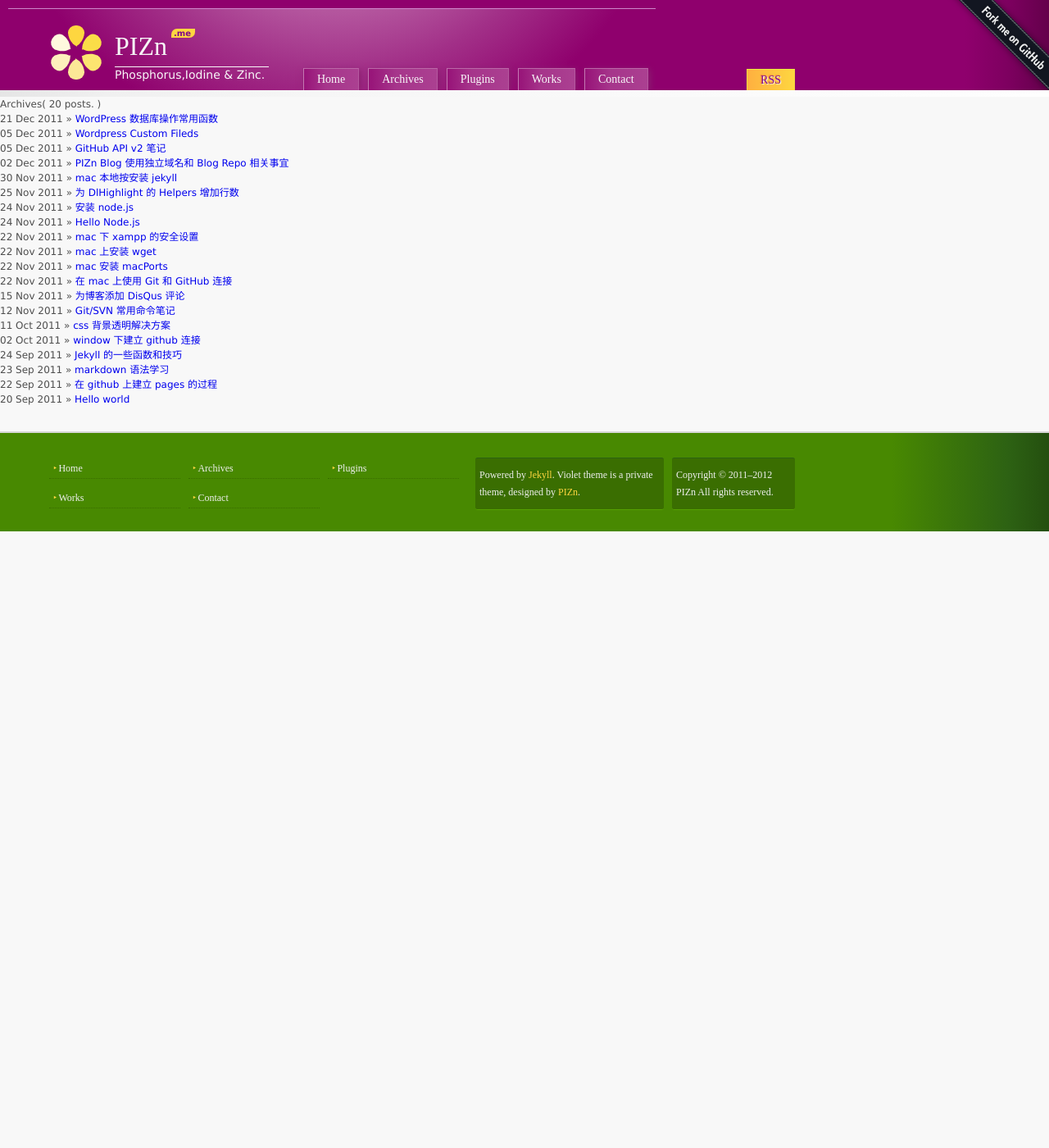
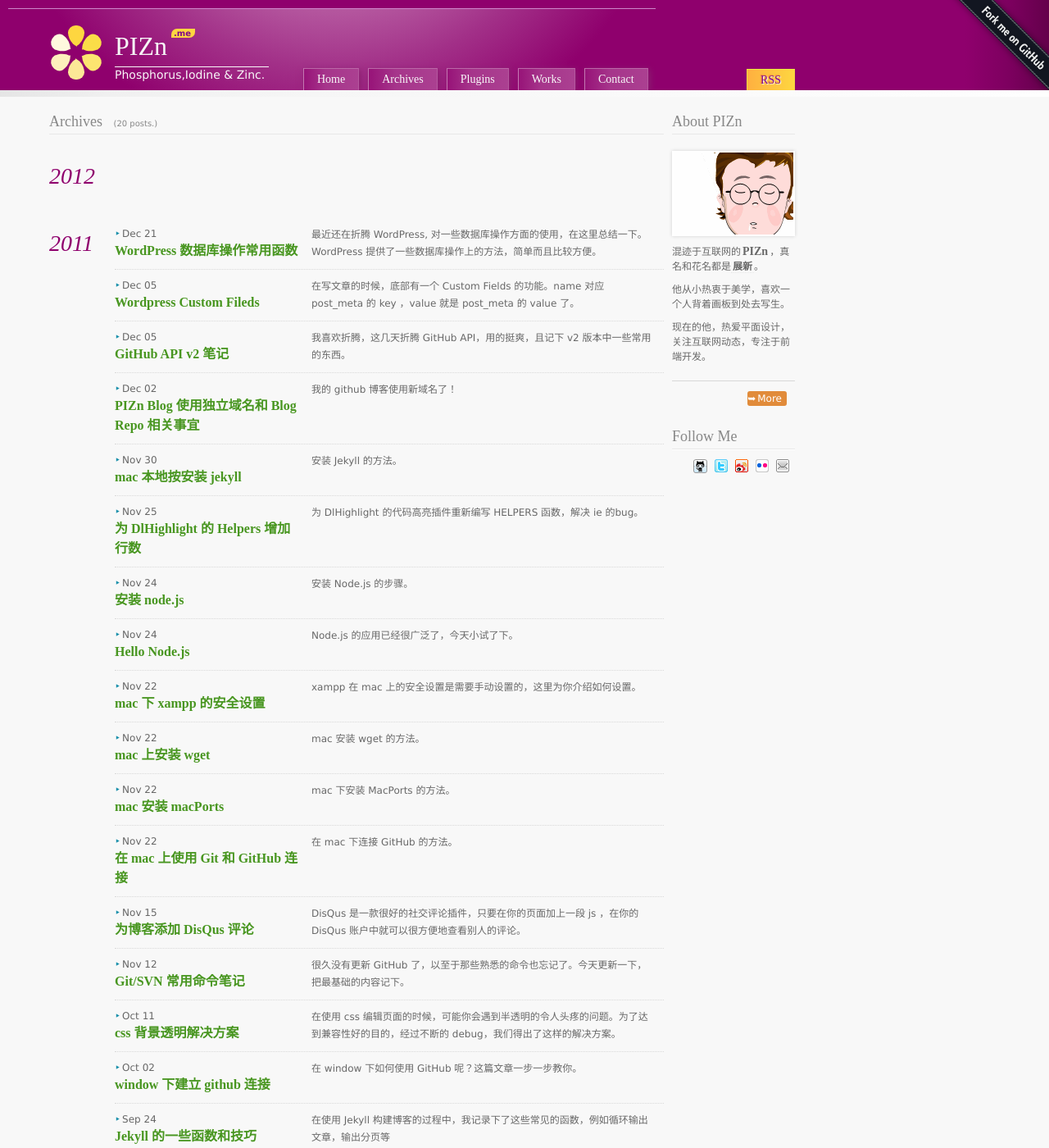
Before and after one commit to pizn/pizn.github.com, a Jekyll site: the page built from archives.html, in a window 1280 px wide and 1400 px high. Shown: the whole window at 82% size. Built offline with Jekyll 4.4.1, drawn with Linux system fonts in a browser that asks for light colours; Markdown is read by kramdown in place of the engine named in the settings; comment, search, counter and statistics services are not loaded; some of the changed text lies outside the part shown.

Commit message:
add contact

```diff
--- a/archives.html
+++ b/archives.html
@@ -1,12 +1,40 @@
 ---
-layout:           default
-title:            Archives
+layout: default
+title: Archives
+description: PIZn 的文章归档。在这里你可以找到 PIZn.Me 上的所有文章列表。在这里，不仅仅是用来快速记录工作，学习，生活的一点一滴的地方，更是 PIZn 对 Jekyll 的学习和使用的一次有意义的实践。
+keywords: PIZn, GitHub, Archives, mac, css, html, javascript, violet, Jekyll, plugins, wordpress
 ---
-<article id="post-list">
-  <h3>{{ page.title }}<span>(&nbsp;{{ site.posts | size }} posts.&nbsp;)</span></h3>
-  <ul class="posts">
-    {% for post in site.posts %}
-      <li><span>{{ post.date | date_to_string }}</span>&nbsp;&raquo;&nbsp;<a href="{{ post.url }}" title="{{ post.title }}" alt="bookmark">{{ post.title }}</a></li>
-    {% endfor %}
-  </ul>
-</article>
+	<section class="content fn-clear">
+        <div class="ui-grid-25 ui-grid-right content-top">
+            <section class="ui-grid-19 violet-post">
+                <h4 class="v-section-tit">Archives&nbsp;&nbsp;&nbsp;<span>({{ site.posts | size }} posts.)</span></h4>
+				{% capture post_year1 %}{{ 'now' | date: '%Y' }}{% endcapture %}
+				<div class="violet-archive fn-clear">
+					<p class="ui-grid-2 year">{{ post_year1 }}</p>
+					<div class="ui-grid-17 ui-grid-right ui-grid-bottom">
+					{% for post in site.posts %}
+						{% capture post_year2 %}{{ post.date | date: '%Y' }}{% endcapture %}
+						{% if post_year1 != post_year2 %}
+							{% assign post_year1 = post_year2 %}
+					</div>
+				</div><!-- //violet-archive -->
+				<div class="violet-archive fn-clear">
+					<p class="ui-grid-2 year">{{ post_year1 }}</p>
+					<div class="ui-grid-17 ui-grid-right ui-grid-bottom">
+						{% endif %}
+						<article class="article fn-clear">
+                            <div class="ui-grid-6 v-archive-tit">
+                                <p class="v-date"><span>&#8227;</span>{{ post.date | date: '%b %d' }}</p>
+                                <h3><a href="{{ post.url }}">{{ post.title }}</a></h3>
+                            </div>
+                            <div class="ui-grid-11 v-archive-det">
+                                <p>{{ post.description }}</p>
+                            </div>
+                        </article><!-- //archive -->
+					{% endfor %}
+					</div>
+				</div><!-- //violet-archive -->
+            </section><!-- //violet-post -->
+            {% include aside.html %}
+        </div>
+    </section><!-- //content -->
--- /dev/null
+++ b/contact.html
@@ -0,0 +1,53 @@
+---
+layout: default
+title: Contact
+description: 关于 PIZn 的作者信息以及 PIZn.Me 的站点信息。Change Log 信息等。
+keywords:  About, Author, Site, Alice, Dota, PIZn, Violet, Violet 2.0, Jekyll, GitHub, Chrome, Firefox, Safari, IE, MS, Contact, Change, Log, SEO
+isContact: true
+---
+	<section class="content fn-clear">
+        <div class="ui-grid-25 ui-grid-right content-top">
+            <section class="ui-grid-19 violet-post">
+                <h4 class="v-section-tit">A Little About Me.</h4>
+                <div class="violet-face2face" id="J_f2f">
+                	<ul>
+                		<li><span>大部分时候，我都是笑脸嘻嘻的。</br>但是我的眼睛会眯成一条线哦！^_^</span></li>
+                		<li><span>打篮球的时候，我也希望能像麦迪一样的默契，</br>恩，眯一个。</span></li>
+                		<li><span>呵呵，我也喜欢作弄人哦。</br>啦啦啦啦～～</span></li>
+                		<li><span>小时候看比卡丘，那个火箭军团就是经常这样子得意地看着你吧！</span></li>
+                		<li class="last"><span>其实我挺老实的，故意像Tom一样，装作一副强大无比的样子。</br>(Tom--猫和老鼠)</span></li>
+                		<li><span>我会不定时就大惊小怪，不懂装懂地“啊，哦，额”…</br>Yes。</span></li>
+                		<li><span>天啊，我居然暴露了这么多信息出来。</br>会不会做噩梦啊？</span></li>
+                		<li><span>今年的冬天还没下雪，我却冷得要命。</br>求温暖。</span></li>
+                		<li><span>我擦！</br>最不爽的就是看到不合理的需求，但却无法说出理由来说它不合理。</span></li>
+                		<li class="last"><span>呼呼。算了！</br>你觉得我是怎么样的人？</span></li>
+                	</ul>
+                </div>
+                <article class="v-entry">
+                    <h3>关于作者 / About Me</h3>
+                    <p>他是混迹于互联网的 <strong>PIZn</strong> ，真名和花名都是<strong>展新</strong>。</p>
+                    <p>他来自广东<strong>潮州</strong>，毕业于广东工业大学。他曾经是广工大计算机学院团委的一员，负责海报宣传和制作。他曾经是广工大计算机协同软件研发中心的一员，负责视觉设计和页面制作。他依旧是 <a href="http://www.gdutgeek.com" rel="nofollow" target="_blank" >GdutGeek</a> 的一员，希望通过 Geeker 的努力，能继续为广工大营造 Geek 精神的气氛。</p>
+                    <p>他现在生活在一座美丽的城市－－杭州，是 <a href="http://www.aliceui.com" target="_blank" rel="nofollow">Alice</a> 小组的一员，负责 Alice 样式库开源等工作。同时他也是萤火虫小分队的一员，关注无障碍体验设计。现在的他，热爱着平面设计，关注互联网动态，专注于前端开发。</p>
+                   	<p>他兴趣广泛。从小喜欢美术，梦想自己成为一个画家。喜欢一个人背着画板到处去写生，用线条记录这个世界某些时刻的一些角落。爱好运动，篮球，乒乓球各种打得不好。平时喜欢玩游戏，特别是 <a href="http://www.playdota.com" rel="nofollow" target="_blank" title="dota">Dota</a> ,几乎所有的英雄他都玩，喜欢 “Hit and Run”。</p>
+                    <h3>关于站点 / About This Site</h3>
+                    <p>这是 <strong>PIZn</strong> 的又一个博客，它是基于 <a href="http://jekyllrb.com" target="_blank" rel="nofollow">Jekyll</a> 搭建起来的。在这里，不仅仅是用来<strong>快速</strong>记录工作，学习，生活的一点一滴的地方，更是 <strong>PIZn</strong> 对 <strong>Jekyll</strong> 的学习和使用的一次有意义的实践。</p>
+                    <p><strong>PIZn.Me</strong> 的设计思想围绕着 <strong>Violet</strong> 主题来设计的。 <strong>Violet</strong> 的 <strong>PIZn</strong> 的一种信念，代表着我喜欢的一种颜色，一种感觉，一种美。它暂时也是永远只对高级浏览器 <strong>Chrome</strong> , <strong>Firefox</strong> 和 <strong>Safari</strong> 有较良好的界面显示支持，不考虑支持 <strong>IE10</strong> 以下的 <strong>MS浏览器</strong>。</p>
+                    <p>博客中的所有源码开源，遵循 <a href="http://zh.wikipedia.org/wiki/MIT_License" target="_blank" title="MIT许可协议">MIT许可协议</a>，所有图片版权为 <strong>PIZn</strong> 所有, 任何人不得用于商业用途。所有文章采用<a href="http://creativecommons.org/licenses/by-nc-sa/3.0/" rel="nofollow" target="_blank">署名-非商业性使用-相同方式共享</a>协议进行授权，转载请注明转自: <a href="http://www.pizn.me" target="_blank" rel="nofollow">PIZn.Me</a>。</p>
+                    <h3>联系作者 / Contact Me</h3>
+                    <p>他不是无时无刻的，他不是无处不在的，他也不是无所不能的。</p>
+                    <p>其实，他只是一个平凡的人，需要时间去学习更多的新知识，需要时间去生活去恋爱，需要时间去认真的工作。但他很乐意，在空闲之余，和你交个朋友，为你解答他力所能及的问题，同你分享更多他所学习到，懂得的。</p>
+                    <p>一起交流，一起分享，一起进步。GTalk / GMail : <a href="mailto:pizner@gmail.com" title="Mail to pizn">pizner@gmail.com</a></p>
+                    <h3>修改日志 / Change Log</h3>
+                    <ul>
+                    	<li><span class="date">2011-09-22</span>: 建立 Blog Repo，创建 PIZn's GitHub Blog 项目。</li>
+                    	<li><span class="date">2011-09-23</span>: 设计 PIZn's GitHub Blog 界面风格。主要是基于 Violet 主题，融入 change 元素。完成简单的页面布局和功能页面搭建。</li>
+                    	<li><span class="date">2011-09-25</span>: 修改了 PIZn's GitHub Blog 头部菜单栏，增加 Archives, ChangeLog和 Feed 页面。增加主页分页显示，文章详细页前一页和后一页。</li>
+                    	<li><span class="date">2011-11-15</span>: 为文章页面添加 DisQus 评论。</li>
+                    	<li><span class="date">2011-12-02</span>: GitHub 博客添加新域名 PIZn.Me 。</li>
+                    	<li><span class="date">2012-01-08</span>: Violet 2.0 主题上线。围绕 Violet 思想设计界面风格，优化网站结构，强化 SEO。</li>
+                    </ul>
+                </article><!-- //v-entry -->
+            </section><!-- //violet-post -->
+            {% include aside.html %}
+        </div>
+    </section><!-- //content -->
```
Also changed, not shown: images/whoiam.jpg (added).
